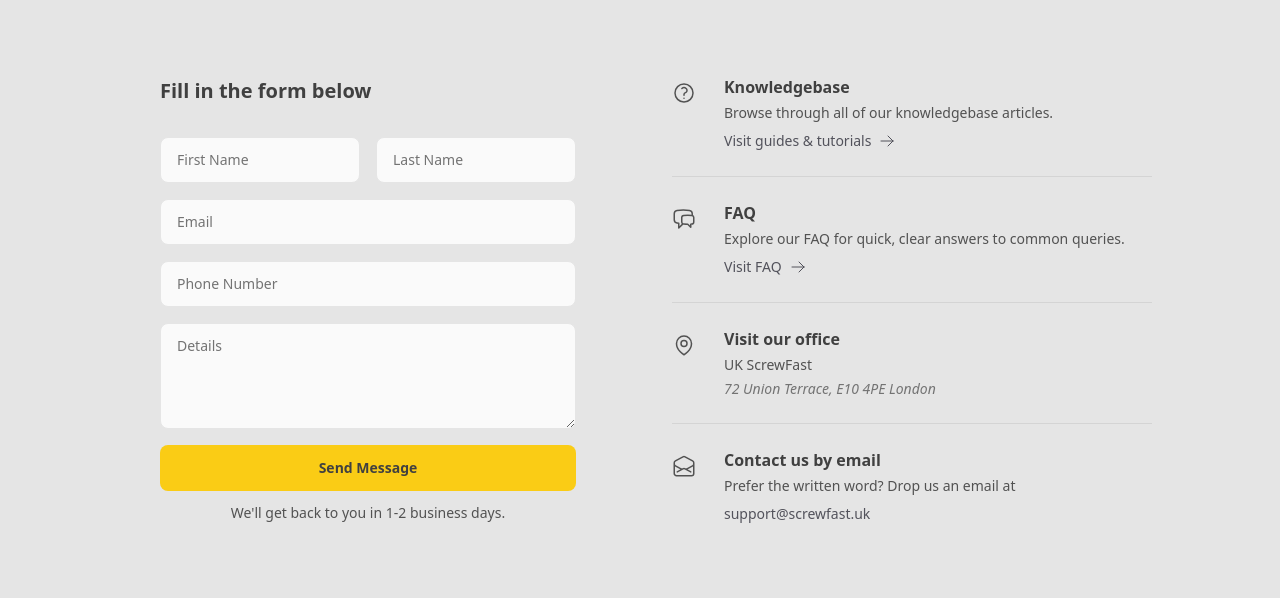
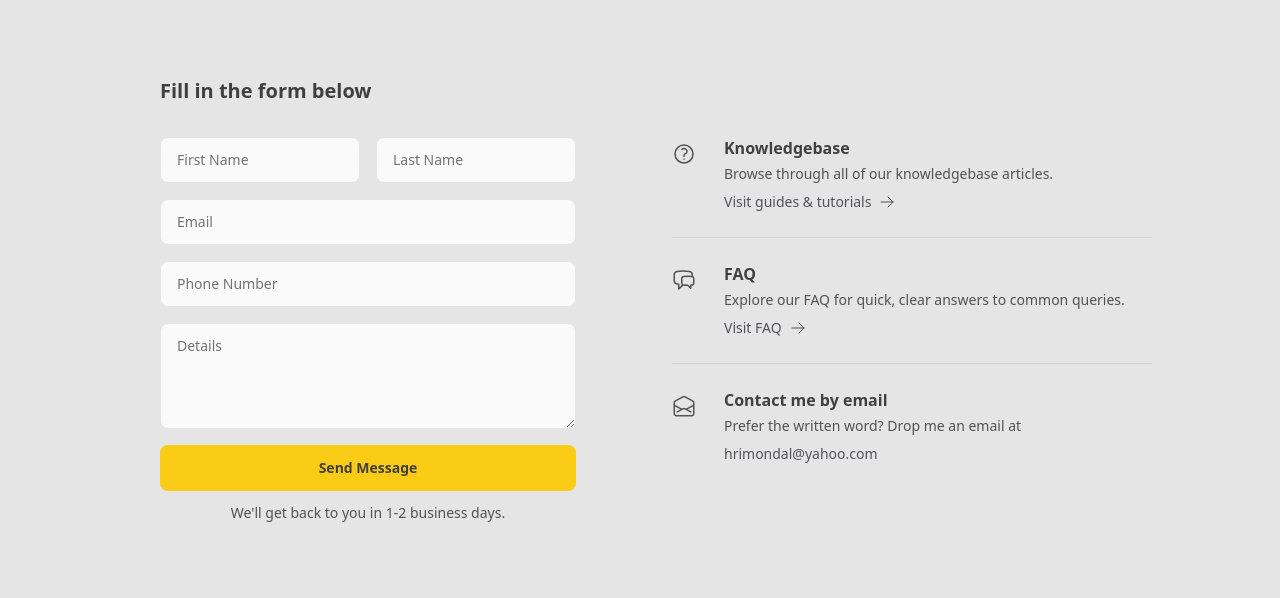
Before and after one commit to hrimondal/hrimondal-web, an Astro site: page /contact in a window 1280 px wide. Shown: the part 202-800 px from the top of the page. Built offline with nearby package versions, Linux system fonts and the light colour scheme; Astro itself is replaced by a stand-in of ours.

Commit message:
Update ContactSection.astro

```diff
--- a/src/components/sections/misc/ContactSection.astro
+++ b/src/components/sections/misc/ContactSection.astro
@@ -95,7 +95,7 @@ const formSubTitle: string = "We'll get back to you in 1-2 business days.";
           isArrowVisible={true}
           ><Icon name="chatBubble" />
         </ContactIconBlock>
-
+<!--
         <ContactIconBlock
           heading="Visit our office"
           content="UK ScrewFast"
@@ -103,12 +103,12 @@ const formSubTitle: string = "We'll get back to you in 1-2 business days.";
           addressContent="72 Union Terrace, E10 4PE London"
           ><Icon name="mapPin" />
         </ContactIconBlock>
-
+-->
         <ContactIconBlock
-          heading="Contact us by email"
-          content="Prefer the written word? Drop us an email at"
+          heading="Contact me by email"
+          content="Prefer the written word? Drop me an email at"
           isLinkVisible={true}
-          linkTitle="support@screwfast.uk"
+          linkTitle="hrimondal@yahoo.com"
           linkURL="#"
           ><Icon name="envelopeOpen" />
         </ContactIconBlock>
```
